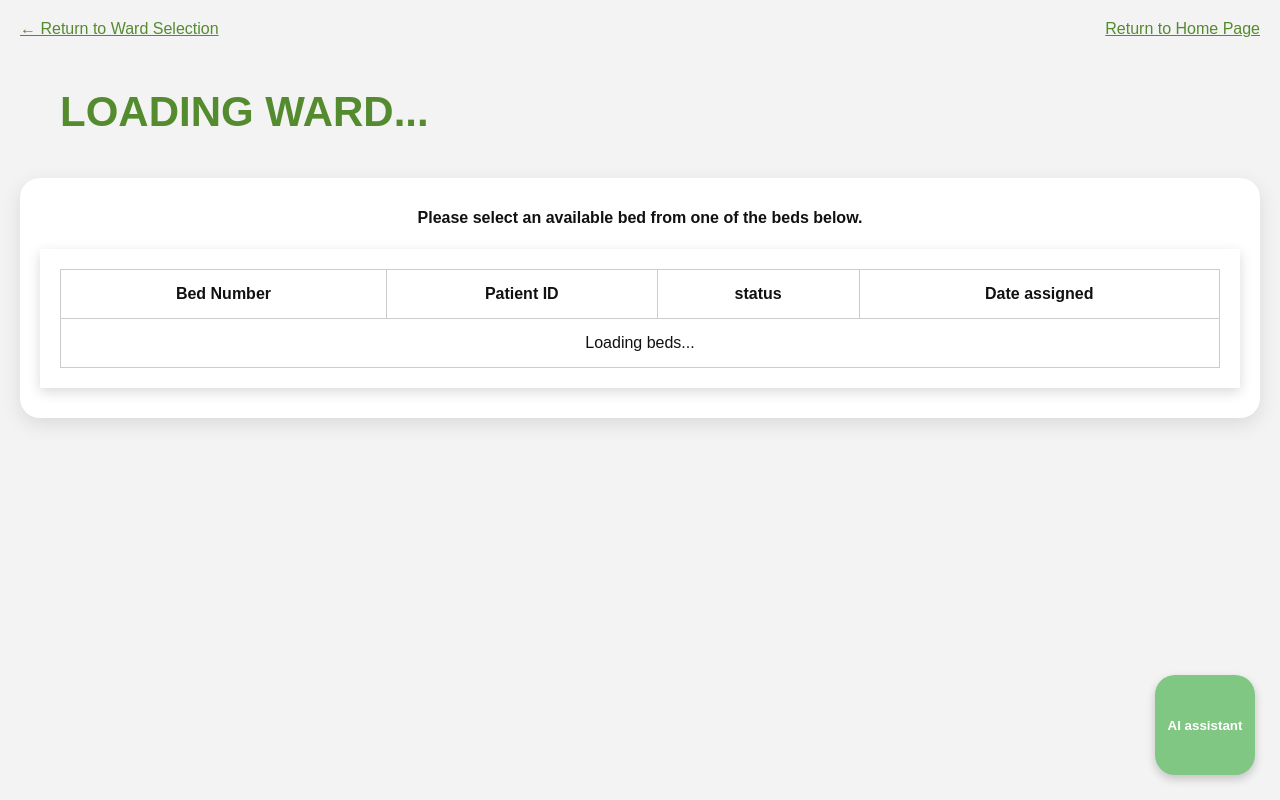
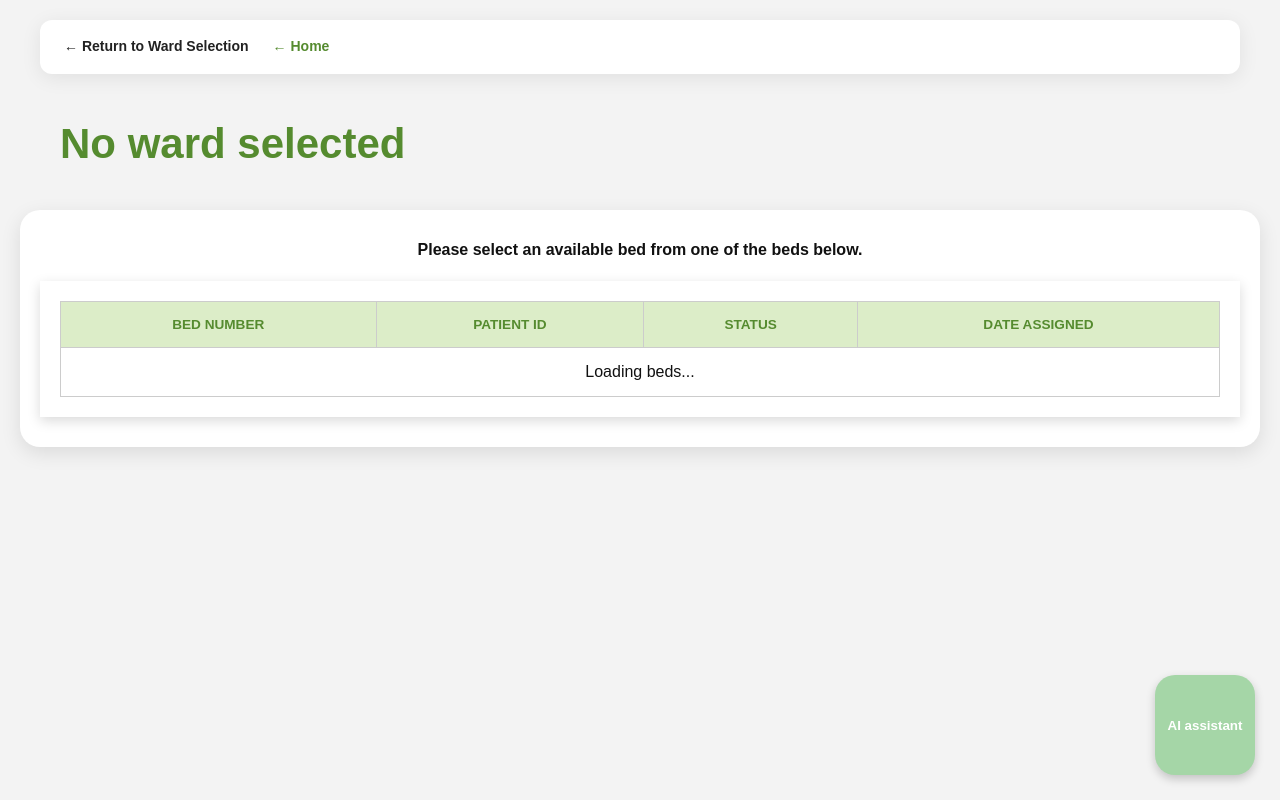
Before and after one commit to samarra-prahlad/ASD-Group24, a Flask app: template 6-brian-wardbed/frontend/templates/ward_detail.html in a window 1280 px wide. Run offline with Flask 3, Linux system fonts and the light colour scheme; the template is opened without the code that fills it, so the values that code supplies are empty.

Commit message:
fixed brian's frotend, going to fix the backend next

```diff
--- a/6-brian-wardbed/frontend/templates/styles.css
+++ b/6-brian-wardbed/frontend/templates/styles.css
@@ -138,6 +117,10 @@ main {
 
 .beds-table th {
     font-weight: bold;
+    background: #dcedc8;
+    color: #558b2f;
+    text-transform: uppercase;
+    font-size: 0.85rem;
 }
 
 #beds-table-body {
@@ -197,23 +172,56 @@ main {
     gap: 10px;
 }
 
+.modal-actions button {
+    padding: 10px 20px;
+    border: none;
+    border-radius: 8px;
+    font-weight: 600;
+    cursor: pointer;
+    font-family: inherit;
+    font-size: 14px;
+}
+
+#assignConfirm,
+#releaseConfirm {
+    background-color: #558b2f;
+    color: white;
+}
+
+#assignConfirm:hover,
+#releaseConfirm:hover {
+    background-color: #a5d6a7;
+}
+
+#assignCancel,
+#releaseCancel {
+    background-color: #33691e;
+    color: #558b2f;
+    border: 1px solid #aed581;
+}
+
+#assignCancel:hover,
+#releaseCancel:hover {
+    background-color: #dcedc8;
+}
+
 #aiButton {
-    background-color: #81c784;
+    background-color: #a5d6a7;
     color: white;
     position: fixed;
     right: 25px;
     bottom: 25px;
-
     width: 100px;
     height: 100px;
-
     border: none;
     border-radius: 20%;
-
     cursor: pointer;
     font-weight: bold;
+    box-shadow: 0 4px 10px rgba(0, 0, 0, 0.2);
+}
 
-    box-shadow: 0 4px 10px rgba(0, 0, 0, 0.2);
+#aiButton:hover {
+    background-color: #558b2f;
 }
 
 #chatMessages {
@@ -276,3 +289,44 @@ main {
 .page-nav a:hover {
     color: #81c784;
 }
+
+/* ---------------------------------------------------------------------
+   Top nav (matches Appointments' and Billing's shared nav bar exactly)
+--------------------------------------------------------------------- */
+
+.top-nav {
+    display: flex;
+    align-items: center;
+    justify-content: space-between;
+    max-width: 1200px;
+    margin: 20px auto 16px;
+    padding: 12px 20px;
+    background: white;
+    border-radius: 12px;
+    box-shadow: 0 4px 20px rgba(0, 0, 0, 0.08);
+}
+
+.top-nav-left {
+    display: flex;
+    align-items: center;
+    gap: 16px;
+}
+
+.top-nav a {
+    color: #222;
+    text-decoration: none;
+    font-size: 14px;
+    font-weight: 600;
+    padding: 6px 4px;
+    border-bottom: 2px solid transparent;
+    transition: color 0.15s ease, border-color 0.15s ease;
+}
+
+.top-nav a:hover {
+    color: #558b2f;
+    border-bottom-color: #aed581;
+}
+
+.top-nav-home {
+    color: #558b2f !important;
+}
--- a/6-brian-wardbed/frontend/templates/ward_detail.html
+++ b/6-brian-wardbed/frontend/templates/ward_detail.html
@@ -3,12 +3,15 @@
     <head>
         <meta charset="UTF-8">
         <title>Bed Management</title>
+        <link rel="stylesheet" href="http://localhost:3000/css/theme.css">
         <link rel="stylesheet" href="./styles.css">
     </head>
     <body>
-            <nav class="page-nav">
-                <a href="/admin.html">← Return to Ward Selection</a>
-                <a href="http://localhost:5000/home">Return to Home Page</a>
+        <nav class="top-nav">
+            <div class="top-nav-left">
+                <a href="/admin.html">&larr; Return to Ward Selection</a>
+                <a href="http://localhost:5000/home" class="top-nav-home">&larr; Home</a>
+            </div>
         </nav>
         <header>
             <h1 id="wardDisplay">LOADING WARD...</h1>
@@ -17,7 +20,6 @@
             <div class="beds-selection">
                 <h4>Please select an available bed from one of the beds below.</h4>
             </div>
-
             <div class="table-container">
                 <table class="beds-table">
                     <thead>
@@ -39,61 +41,46 @@
             <div id="assignModal" class="modal">
                 <div class="modal-box">
                     <h3>Assign Patient</h3>
-
                     <input
                         type="number"
                         id="patientIdInput"
                         placeholder="Enter patient ID"
                     >
-
                     <div class="modal-actions">
                         <button id="assignConfirm">Assign</button>
                         <button id="assignCancel">Cancel</button>
                     </div>
-
                     <p id="assignMessage"></p>
                 </div>
             </div>
-
             <button id="aiButton">AI assistant</button>
-
             <div id="aiChat" class="ai-chat">
                 <h3>Ward Assistant</h3>
-
                 <div id="chatMessages"></div>
-
                 <div class="chat-input">
                     <input
                         type="text"
                         id="aiInput"
                         placeholder="Ask about this ward..."
                     >
-
                     <button id="aiSend">Send</button>
                 </div>
             </div>
-
             <div id="releaseModal" class="modal">
                 <div class="modal-box">
                     <h3>Release Patient</h3>
-
                     <p id="releaseText"></p>
-
                     <div class="modal-actions">
                         <button id="releaseConfirm">Remove Patient</button>
                         <button id="releaseCancel">Cancel</button>
                     </div>
-
                     <p id="releaseMessage"></p>
                 </div>
             </div>
-
-        </div id="main-ward-details">
-
+        </div>
         <script>
             const params = new URLSearchParams(window.location.search);
             const wardId = params.get("ward_id");
-
             const aiButton = document.getElementById("aiButton");
             const aiChat = document.getElementById("aiChat");
             const aiInput = document.getElementById("aiInput");
@@ -103,17 +90,14 @@
             async function loadWard() {
                 const response = await fetch(`http://localhost:5006/wards/${wardId}`);
                 const ward = await response.json();
-
                 document.getElementById("wardDisplay").textContent = ward.ward_name + " WARD";
             }
 
             async function loadBeds() {
                 const response = await fetch(`http://localhost:5006/wards/${wardId}/beds`);
                 const beds = await response.json();
-
                 const tableBody = document.getElementById("beds-table-body");
                 tableBody.innerHTML = "";
-
                 if (beds.length === 0) {
                     tableBody.innerHTML = `
                         <tr>
@@ -122,29 +106,23 @@
                     `;
                     return;
                 }
-
                 beds.forEach(bed => {
                     const row = document.createElement("tr");
-
                     row.innerHTML = `
                         <td>${bed.bed_number}</td>
                         <td>${bed.patient_id ?? ""}</td>
                         <td>${bed.status}</td>
                         <td>${bed.date_assigned ?? ""}</td>
                     `;
-
                     if (bed.status === "available") {
                         row.classList.add("available-row");
                         row.style.cursor = "pointer";
-
                         row.addEventListener("click", () => {
                             assignPatient(bed.bed_id);
                         });
-
                     } else if (bed.status === "occupied") {
                         row.classList.add("occupied-row");
                         row.style.cursor = "pointer";
-
                         row.addEventListener("click", () => {
                             showReleaseModal(
                                 bed.bed_id,
@@ -153,79 +131,36 @@
                             );
                         });
                     }
-
                     tableBody.appendChild(row);
                 });
             }
-/*
-            async function checkAuth() {
-                try {
-                    const response = await fetch(
-                        "http://localhost:5006/auth/check",
-                        {
-                            credentials: "include"
-                        }
-                    );
 
-                    if (response.status === 401) {
-                        window.location.href = "http://localhost:5000/login";
-                        return false;
-                    }
-
-                    if (response.status === 403) {
-                        window.location.href = "http://localhost:5000/home";
-                        return false;
-                    }
-
-                    return response.ok;
-
-                } catch (error) {
-                    document.body.innerHTML =
-                        "<h2>Unable to verify access.</h2>";
-
-                    return false;
-                }
-            }
-
-            async function startPage() {
-                const authorised = await checkAuth();
-
-                if (!authorised) {
-                    return;
-                }
-
+            function startPage() {
                 if (!wardId) {
                     document.getElementById("wardDisplay").textContent =
                         "No ward selected";
                     return;
                 }
-
                 loadWard();
                 loadBeds();
             }
 
             startPage();
- */
+
             let selectedBedId = null;
-
             function assignPatient(bedId) {
                 selectedBedId = bedId;
-
                 document.getElementById("patientIdInput").value = "";
                 document.getElementById("assignMessage").textContent = "";
-
                 document.getElementById("assignModal").style.display = "flex";
             }
-
             document.getElementById("assignConfirm").addEventListener("click", async () => {
                 const patientId = document.getElementById("patientIdInput").value;
-
                 if (!patientId) {
                     document.getElementById("assignMessage").textContent =
                         "Please enter a patient ID.";
                     return;
                 }
-
                 try {
                     const response = await fetch(
                         `http://localhost:5006/beds/${selectedBedId}/assign`,
@@ -239,42 +174,31 @@
                             })
                         }
                     );
-
                     const data = await response.json();
-
                     if (!response.ok) {
                         document.getElementById("assignMessage").textContent =
                             data.error;
                         return;
                     }
-
                     document.getElementById("assignMessage").textContent =
                         "Patient assigned successfully.";
-
                     loadBeds();
-
                     setTimeout(() => {
                         document.getElementById("assignModal").style.display = "none";
                     }, 1000);
-
                 } catch (error) {
                     document.getElementById("assignMessage").textContent =
                         "Unable to connect to the backend.";
                 }
             });
-
             let selectedReleaseBedId = null;
-
             function showReleaseModal(bedId, patientId, bedNumber) {
                 selectedReleaseBedId = bedId;
-
                 document.getElementById("releaseText").textContent =
                     `Remove Patient ${patientId} from Bed ${bedNumber}?`;
-
                 document.getElementById("releaseMessage").textContent = "";
                 document.getElementById("releaseModal").style.display = "flex";
             }
-
             document.getElementById("releaseConfirm").addEventListener("click", async () => {
                 try {
                     const response = await fetch(
@@ -283,64 +207,47 @@
                             method: "PUT"
                         }
                     );
-
                     const data = await response.json();
-
                     if (!response.ok) {
                         document.getElementById("releaseMessage").textContent =
                             data.error;
                         return;
                     }
-
                     document.getElementById("releaseMessage").textContent =
                         data.message;
-
                     loadBeds();
-
                     setTimeout(() => {
                         document.getElementById("releaseModal").style.display = "none";
                     }, 1000);
-
                 } catch (error) {
                     document.getElementById("releaseMessage").textContent =
                         "Unable to connect to the backend.";
                 }
             });
-
             document.getElementById("assignCancel").addEventListener("click", () => {
                 document.getElementById("assignModal").style.display = "none";
             });
-
             document.getElementById("releaseCancel").addEventListener("click", () => {
                 document.getElementById("releaseModal").style.display = "none";
             });
 
-
             aiButton.addEventListener("click", () => {
-
                 if (aiChat.style.display === "block") {
                     aiChat.style.display = "none";
                 } else {
                     aiChat.style.display = "block";
                 }
-
             });
-
             aiSend.addEventListener("click", sendAIMessage);
-
             async function sendAIMessage() {
                 const query = aiInput.value.trim();
-
                 if (!query) {
                     return;
                 }
-
                 chatMessages.innerHTML += `
                     <p><strong>You:</strong> ${query}</p>
                 `;
-
                 aiInput.value = "";
-
                 try {
                     const response = await fetch(
                         "http://localhost:5006/ai/chat",
@@ -355,20 +262,16 @@
                             })
                         }
                     );
-
                     const data = await response.json();
-
                     if (!response.ok) {
                         chatMessages.innerHTML += `
                             <p><strong>AI:</strong> ${data.error}</p>
                         `;
                         return;
                     }
-
                     chatMessages.innerHTML += `
                         <p><strong>AI:</strong> ${data.reply}</p>
                     `;
-
                 } catch (error) {
                     chatMessages.innerHTML += `
                         <p><strong>AI:</strong> Unable to connect to the AI service.</p>
--- a/shared/backend/templates/home_admin.html
+++ b/shared/backend/templates/home_admin.html
@@ -34,7 +34,7 @@
                 <h2>Lab Tests</h2>
                 <p>Maximilian</p>
             </a>
-            <a class="feature-card" href="http://localhost:3006?token={{ token }}" target="_blank" rel="noopener">
+            <a class="feature-card" href="http://localhost:3006/admin.html?token={{ token }}" target="_blank" rel="noopener">
                 <h2>Ward &amp; Bed Management</h2>
                 <p>Brian</p>
             </a>
--- a/shared/backend/templates/home_patient.html
+++ b/shared/backend/templates/home_patient.html
@@ -34,7 +34,7 @@
                 <h2>Lab Tests</h2>
                 <p>Maximilian</p>
             </a>
-            <a class="feature-card" href="http://localhost:3006?token={{ token }}" target="_blank" rel="noopener">
+            <a class="feature-card" href="http://localhost:3006/patient.html?token={{ token }}" target="_blank" rel="noopener">
                 <h2>Ward &amp; Bed Management</h2>
                 <p>Brian</p>
             </a>
```
Also changed, not shown: other parts of 6-brian-wardbed/frontend/templates/styles.css (+21 -45 lines), 6-brian-wardbed/frontend/templates/admin.html (+8 -37 lines), 6-brian-wardbed/frontend/templates/patient.html (+15 -2 lines). Lines whose indentation alone changed are shown as unchanged.
